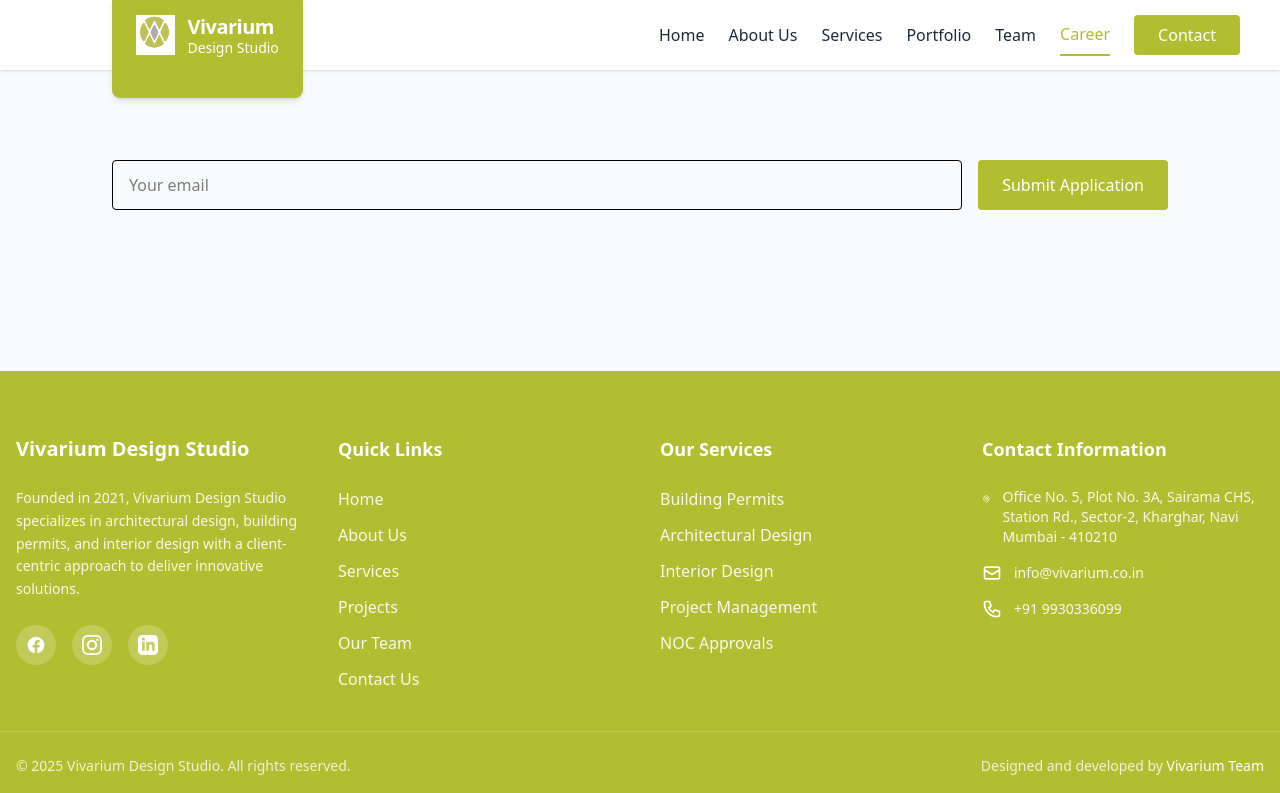
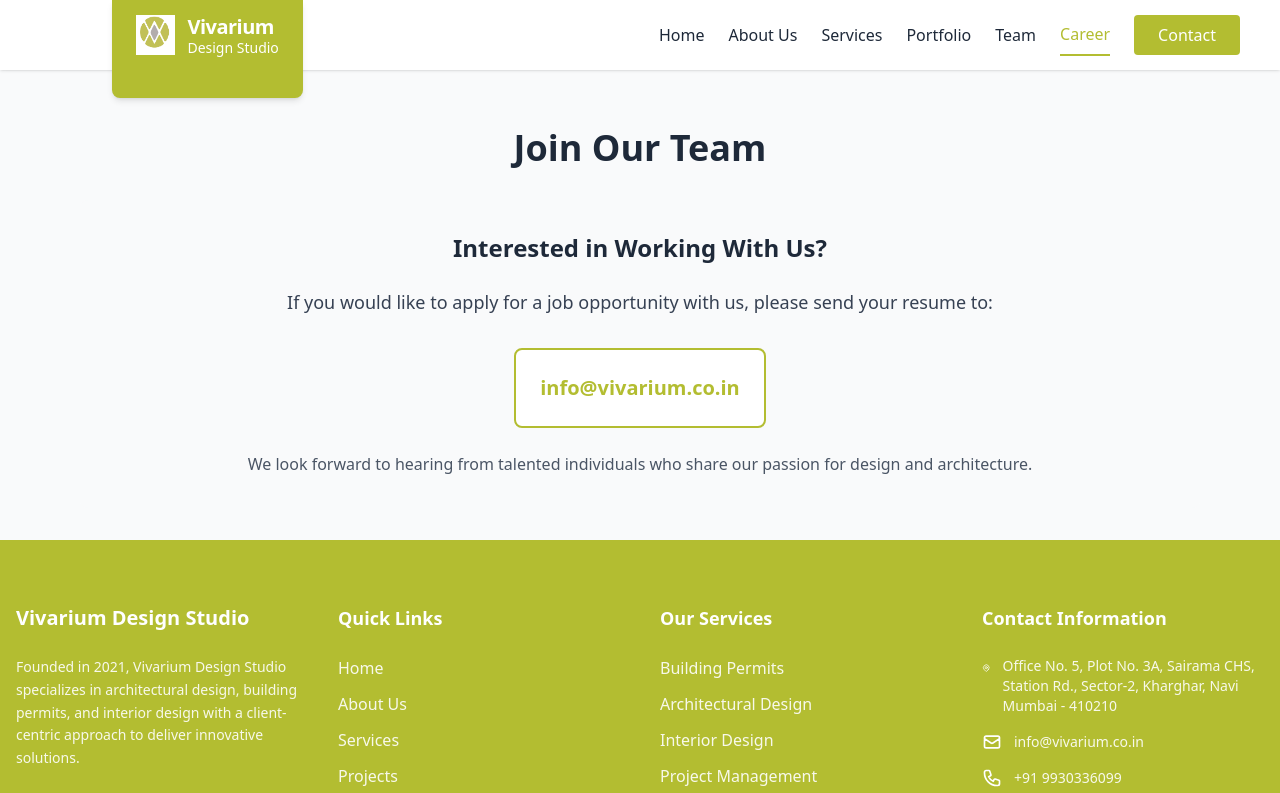
Before and after one commit to 49Harsh/Vivarium-subh, a React (Vite) app in the folder frontend/: page /career in a window 1280 px wide. Shown: the top 793 px of the page. Built offline with nearby package versions, Linux system fonts and the light colour scheme.

Commit message:
update career page

```diff
--- a/frontend/src/pages/Career.jsx
+++ b/frontend/src/pages/Career.jsx
@@ -2,62 +2,19 @@ import React from 'react';
 
 const Career = () => (
   <section className="max-w-6xl mx-auto mt-24 py-8 px-4">
-    {/* <h1 className="text-4xl font-bold text-gray-800 mb-8">Join Our Team</h1>
+    <h1 className="text-4xl font-bold text-gray-800 mb-8 text-center">Join Our Team</h1>
 
-    <div className="mb-10">
-      <p className="text-lg text-gray-700 mb-6">
-        At Vivarium Design Studio, we're always looking for talented individuals who are passionate about design and architecture.
-        Join our creative team and be part of projects that transform spaces and lives.
+    <div className="bg-gray-50 rounded-lg p-8 text-center">
+      <h2 className="text-2xl font-bold text-gray-800 mb-6">Interested in Working With Us?</h2>
+      <p className="text-lg text-gray-700 mb-8">
+        If you would like to apply for a job opportunity with us, please send your resume to:
       </p>
-
-      <div className="bg-[#B3BD31]/10 border-l-4 border-[#B3BD31] p-4 my-6">
-        <p className="font-medium">
-          We value innovation, sustainability, and excellence in everything we do.
-        </p>
+      <div className="bg-white rounded-lg p-6 border-2 border-[#B3BD31] inline-block">
+        <p className="text-xl font-semibold text-[#B3BD31]">info@vivarium.co.in</p>
       </div>
-    </div> */}
-
-    {/* <div className="mb-12">
-      <h2 className="text-2xl font-bold text-[#B3BD31] mb-6">Current Openings</h2>
-
-      <div className="space-y-6">
-        <div className="bg-white rounded-lg shadow-md p-6 border-t-4 border-[#B3BD31] hover:shadow-lg transition-shadow">
-          <h3 className="text-xl font-semibold mb-2">Senior Architect</h3>
-          <p className="text-gray-600 mb-4">Full-time • Mumbai</p>
-          <p className="mb-4">We're looking for an experienced architect with 5+ years of experience to lead design projects and mentor junior team members.</p>
-          <button className="bg-[#B3BD31] text-white py-2 px-6 rounded hover:bg-[#9da728] transition-colors">Apply Now</button>
-        </div>
-
-        <div className="bg-white rounded-lg shadow-md p-6 border-t-4 border-[#B3BD31] hover:shadow-lg transition-shadow">
-          <h3 className="text-xl font-semibold mb-2">Interior Designer</h3>
-          <p className="text-gray-600 mb-4">Full-time • Mumbai</p>
-          <p className="mb-4">Join our interior design team to create functional, aesthetic spaces for residential and commercial projects.</p>
-          <button className="bg-[#B3BD31] text-white py-2 px-6 rounded hover:bg-[#9da728] transition-colors">Apply Now</button>
-        </div>
-
-        <div className="bg-white rounded-lg shadow-md p-6 border-t-4 border-[#B3BD31] hover:shadow-lg transition-shadow">
-          <h3 className="text-xl font-semibold mb-2">CAD Technician</h3>
-          <p className="text-gray-600 mb-4">Full-time • Mumbai</p>
-          <p className="mb-4">Looking for detail-oriented CAD professionals with experience in architectural drawing and 3D modeling.</p>
-          <button className="bg-[#B3BD31] text-white py-2 px-6 rounded hover:bg-[#9da728] transition-colors">Apply Now</button>
-        </div>
-      </div>
-    </div> */}
-
-    <div className="bg-gray-50 rounded-lg p-8">
-      {/* <h2 className="text-2xl font-bold text-gray-800 mb-6">Don't see a suitable position?</h2>
-      <p className="mb-6">We're always on the lookout for exceptional talent. Send us your resume and portfolio, and we'll keep you in mind for future opportunities.</p>
-       */}
-      <div className="flex flex-col md:flex-row gap-4">
-        <input
-          type="email"
-          placeholder="Your email"
-          className="px-4 py-3 border rounded flex-1 focus:outline-none focus:ring-2 focus:ring-[#B3BD31]"
-        />
-        <button className="bg-[#B3BD31] text-white py-3 px-6 rounded hover:bg-[#9da728] transition-colors">
-          Submit Application
-        </button>
-      </div>
+      <p className="text-gray-600 mt-6">
+        We look forward to hearing from talented individuals who share our passion for design and architecture.
+      </p>
     </div>
   </section>
 );
```
